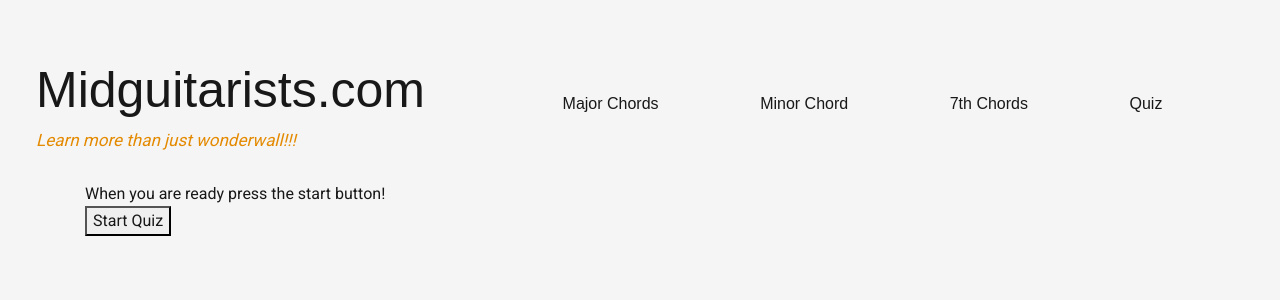
After one commit to nkw6/Guitar_cords, a Flask app: page /quiz_start in a window 1280 px wide. The commit adds this page. Shown: the top 300 px of the page. Run offline with Flask 2, Linux system fonts and the light colour scheme; some libraries are stand-ins or nearby versions.

Commit message:
updated quiz to reset score

```diff
--- a/server.py
+++ b/server.py
@@ -1,7 +1,6 @@
 from flask import Flask
 from flask import render_template
 from flask import Response, request, jsonify
-from data import *
 app = Flask(__name__)
 
 taught = []
@@ -255,6 +254,13 @@ def seventh():
 
     return render_template('7th.html',seventh = seventh)
 
+@app.route('/quiz_start')
+def quiz_start():
+    global score_count
+
+    score_count = 0 # reset the score
+
+    return render_template('quiz_start.html')
 @app.route('/quiz/<no>/')
 def quiz(no = None):
     if (int(no) < 3):
--- a/templates/layout.html
+++ b/templates/layout.html
@@ -40,7 +40,7 @@
       <a class="nav_link navbar_text" href="/major">Major Chords</a>
       <a class="nav_link navbar_text" href="/minor">Minor Chord</a>
       <a class="nav_link navbar_text" href="/7th">7th Chords</a>
-      <a class="nav_link navbar_text" href="/quiz/1/">Quiz</a>
+      <a class="nav_link navbar_text" href="/quiz_start">Quiz</a>
     </div>
   </div>
 </nav>
--- /dev/null
+++ b/templates/quiz_start.html
@@ -0,0 +1,5 @@
+{% extends "layout.html" %}
+{% block content %}
+<div class="start_text">When you are ready press the start button!</div>
+<button type="button" class="start_button" onclick="window.location.href='/quiz/1/';">Start Quiz</button>
+{% endblock %}
```
